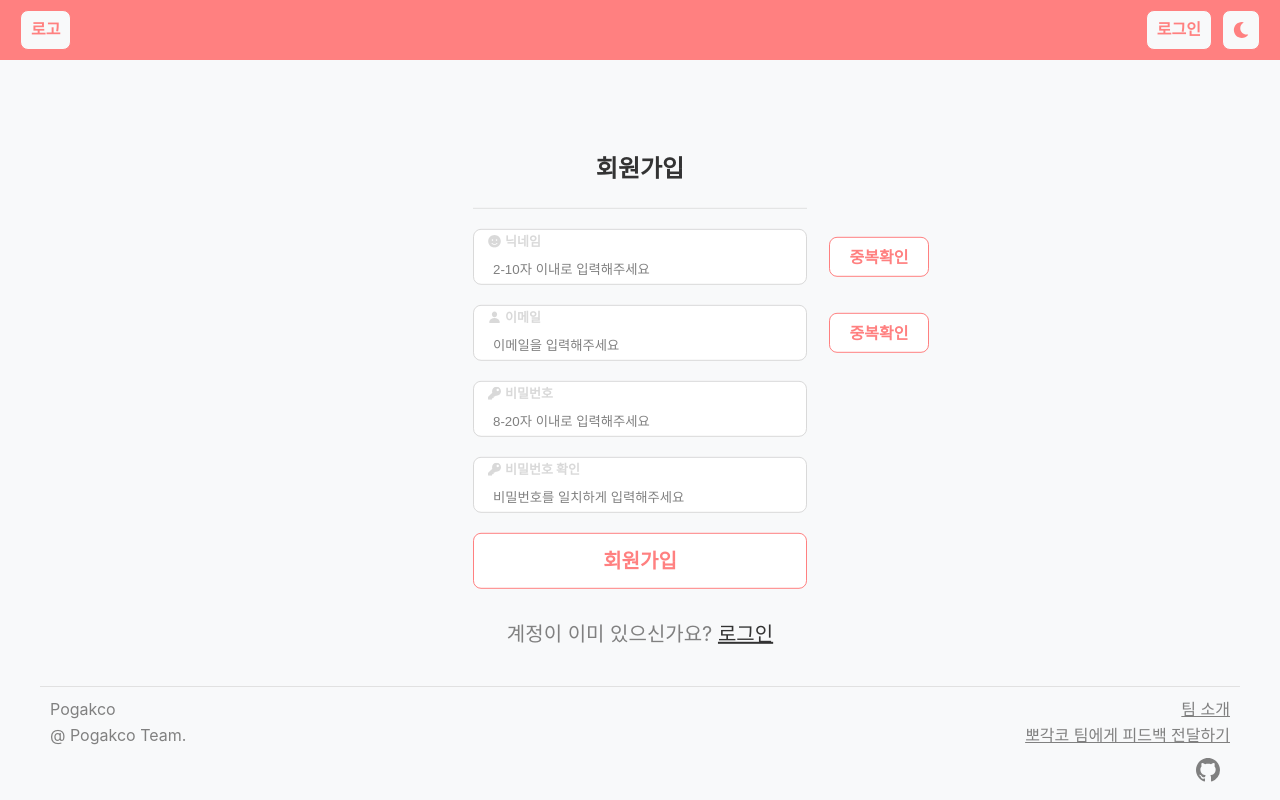
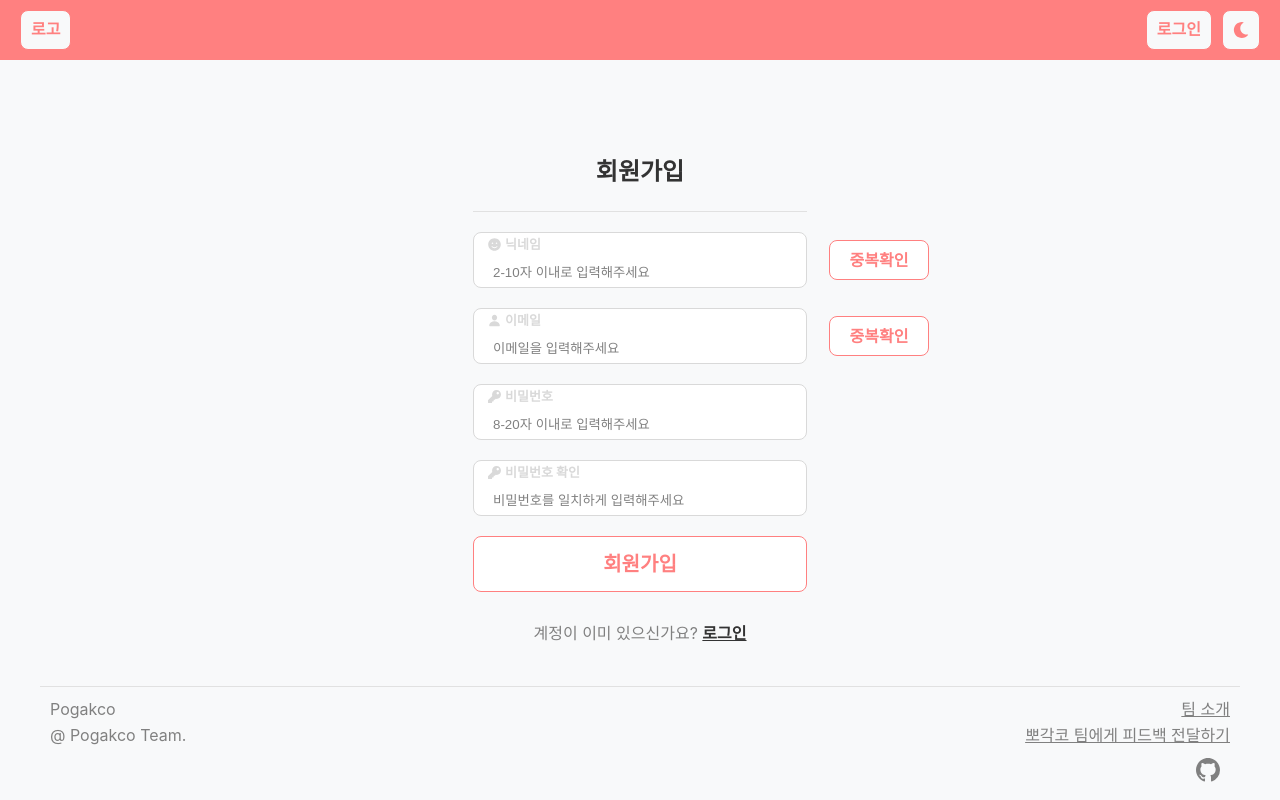
Before and after one commit to Pogakco/FE, a React (Vite) app: page /signup in a window 1280 px wide. Built offline with nearby package versions, Linux system fonts and the light colour scheme; no server answers; a web font is replaced by a local one.

Commit message:
Feat: 로그인, 회원가입 toast message 추가
- react-hot-toast 사용하여, 성공/실패 메세지 출력

```diff
--- a/package.json
+++ b/package.json
@@ -15,6 +15,7 @@
     "react-dom": "^18.3.1",
     "react-error-boundary": "^4.0.13",
     "react-hook-form": "^7.52.0",
+    "react-hot-toast": "^2.4.1",
     "react-icons": "^5.2.1",
     "react-router-dom": "^6.24.0",
     "react-slick": "^0.30.2",
--- a/src/App.tsx
+++ b/src/App.tsx
@@ -16,6 +16,7 @@ import Layout from "./components/layout/Layout";
 import useInitialize from "./hooks/useInitialize";
 import { useEffect } from "react";
 import Test from "./pages/Test";
+import CustomToaster from "./components/toaster/CustomToaster";
 
 const router = createBrowserRouter([
   {
@@ -73,6 +74,7 @@ function App() {
     <ThemeProvider theme={light}>
       <GlobalStyle themeName="light" />
       <RouterProvider router={router} />
+      <CustomToaster />
     </ThemeProvider>
   );
 }
--- a/src/api/apiClient.ts
+++ b/src/api/apiClient.ts
@@ -1,7 +1,7 @@
 import axios, { AxiosRequestConfig } from "axios";
 
-// const BASE_URL = "http://127.0.0.1:3000";
-const BASE_URL = "/api";
+const BASE_URL = process.env.NODE_ENV === "production" ? "" : "/api";
+
 const DEFAULT_TIMEOUT = 30000;
 
 export const createClient = (config?: AxiosRequestConfig) => {
--- /dev/null
+++ b/src/components/toaster/CustomToaster.tsx
@@ -0,0 +1,7 @@
+import { Toaster } from "react-hot-toast";
+
+const CustomToaster = () => {
+  return <Toaster position="top-center" reverseOrder={false} />;
+};
+
+export default CustomToaster;
--- a/src/hooks/useAuth.ts
+++ b/src/hooks/useAuth.ts
@@ -18,9 +18,23 @@ import { isConflictError, isTokenError } from "@/utils/error";
 import { AxiosError } from "axios";
 import { useCallback, useState } from "react";
 import { useErrorBoundary } from "react-error-boundary";
+import toast from "react-hot-toast";
 import { useNavigate } from "react-router-dom";
-import FlashMessage from "@/components/flashMessage/FlashMessage";
-import SignupFlashMessage from "@/components/flashMessage/flashMessageContents/SignupFlashMessage";
+
+const TOAST_MESSAGE = {
+  signup: {
+    success: "회원가입 성공",
+    error: "회원가입 실패"
+  },
+  login: {
+    success: "로그인 성공",
+    error: "로그인 실패"
+  },
+  logout: {
+    success: "로그아웃 성공",
+    error: "로그아웃 실패"
+  }
+};
 
 const useAuth = () => {
   const navigate = useNavigate();
@@ -37,12 +51,14 @@ const useAuth = () => {
     signup(formData)
       .then(() => {
         navigate("/login");
+        toast.success(TOAST_MESSAGE.signup.success);
       })
       .catch((err) => {
         if (isConflictError(err)) {
           setError(err);
         } else {
           showBoundary(err);
+          toast.error(TOAST_MESSAGE.signup.error);
         }
       });
   };
@@ -52,12 +68,14 @@ const useAuth = () => {
       .then(() => {
         storeLogin();
         navigate("/");
+        toast.success(TOAST_MESSAGE.login.success);
       })
       .catch((err) => {
         if (isTokenError(err)) {
           setError(err);
         } else {
           showBoundary(err);
+          toast.error(TOAST_MESSAGE.login.error);
         }
       });
   };
@@ -67,9 +85,11 @@ const useAuth = () => {
       .then(() => {
         storeLogout();
         navigate("/login");
+        toast.success(TOAST_MESSAGE.logout.success);
       })
       .catch((err) => {
-        console.log(err);
+        showBoundary(err);
+        toast.success(TOAST_MESSAGE.logout.error);
       });
   };
 
--- a/src/pages/UserCheckPassword.1.tsx
+++ b/src/pages/UserCheckPassword.1.tsx
@@ -1,5 +1,5 @@
 import { SubmitHandler, useForm } from "react-hook-form";
-import { UserLoginStyle } from "./UserLogin";
+import { UserStyle } from "./UserStyle";
 import Title from "@/components/user/Title";
 import InputField from "@/components/inputField/InputField";
 import { IRessetPassword } from "@/models/auth.model";
@@ -20,7 +20,7 @@ export const UserCheckPassword = () => {
   const onSubmit: SubmitHandler<IRessetPassword> = (data) => console.log(data);
 
   return (
-    <UserLoginStyle>
+    <UserStyle>
       <form onSubmit={handleSubmit(onSubmit)}>
         <Title>비밀번호 확인</Title>
         <fieldset>
@@ -41,6 +41,6 @@ export const UserCheckPassword = () => {
           수정페이지로 이동하기
         </SquareButton>
       </form>
-    </UserLoginStyle>
+    </UserStyle>
   );
 };
--- a/src/pages/UserLogin.tsx
+++ b/src/pages/UserLogin.tsx
@@ -1,5 +1,4 @@
 import InputField from "@/components/inputField/InputField";
-import styled from "styled-components";
 import Title from "@/components/user/Title";
 import SquareButton from "@/components/buttons/SquareButton";
 import { Link } from "react-router-dom";
@@ -10,6 +9,7 @@ import {
   AUTH_INPUT_FIELD,
   AUTH_INPUT_FIELD_ERROR
 } from "@/constants/inputField";
+import { UserStyle } from "./UserStyle";
 
 const UserLogin = () => {
   const {
@@ -25,7 +25,7 @@ const UserLogin = () => {
   };
 
   return (
-    <UserLoginStyle>
+    <UserStyle>
       <form onSubmit={handleSubmit(onSubmit)}>
         <Title>로그인</Title>
         <fieldset>
@@ -61,51 +61,8 @@ const UserLogin = () => {
       <div className="login-check">
         계정이 없으신가요? <Link to="/signup">회원가입</Link>
       </div>
-    </UserLoginStyle>
+    </UserStyle>
   );
 };
 
-export const UserLoginStyle = styled.main`
-  position: absolute;
-  inset: 0;
-  top: 50%;
-  left: 50%;
-  transform: translate(-50%, -50%);
-
-  width: ${({ theme }) => theme.layoutWidth.auth};
-  height: fit-content;
-
-  form {
-    display: flex;
-    flex-direction: column;
-    gap: 20px;
-    margin: 0 auto;
-    width: 100%;
-
-    fieldset {
-      position: relative;
-      button {
-        position: absolute;
-        top: 8px;
-        right: -122px;
-      }
-    }
-  }
-
-  .help-message {
-    margin: 8px 9px 0px 9px;
-    font-size: ${({ theme }) => theme.fontSize.small};
-    color: #ff0000;
-  }
-
-  .login-check {
-    font-size: ${({ theme }) => theme.fontSize.large};
-    color: ${({ theme }) => theme.color.grey3};
-    text-align: center;
-    margin: 29px 0 0 0;
-    a {
-      color: ${({ theme }) => theme.color.black};
-    }
-  }
-`;
 export default UserLogin;
--- a/src/pages/UserProfile.tsx
+++ b/src/pages/UserProfile.tsx
@@ -2,8 +2,7 @@ import SquareButton from "@/components/buttons/SquareButton";
 import InputField from "@/components/inputField/InputField";
 import { ISignup } from "@/models/auth.model";
 import { SubmitHandler } from "react-hook-form";
-import styled from "styled-components";
-import { UserLoginStyle } from "./UserLogin";
+import { UserProfileStyle } from "./UserStyle";
 import { AUTH_REGEX } from "@/constants/regex";
 import {
   AUTH_INPUT_FIELD,
@@ -42,6 +41,7 @@ const UserProfile = () => {
 
   return (
     <UserProfileStyle>
+      <div className="profile-content">
         <div className="header">
           <UserImage url={profile?.profileImageUrl || null} />
         </div>
@@ -121,16 +121,9 @@ const UserProfile = () => {
             프로필 수정하기
           </SquareButton>
         </form>
+      </div>
     </UserProfileStyle>
   );
 };
 
-const UserProfileStyle = styled(UserLoginStyle)`
-  .header {
-    width: fit-content;
-    height: fit-content;
-    margin: 0 auto 50px;
-    position: relative;
-  }
-`;
 export default UserProfile;
--- a/src/pages/UserSignup.tsx
+++ b/src/pages/UserSignup.tsx
@@ -1,4 +1,4 @@
-import { UserLoginStyle } from "./UserLogin";
+import { UserStyle } from "./UserStyle";
 import Title from "@/components/user/Title";
 
 import InputField from "@/components/inputField/InputField";
@@ -28,9 +28,8 @@ const UserSignup = () => {
     });
   };
 
-  console.log(errors);
   return (
-    <UserLoginStyle>
+    <UserStyle>
       <form onSubmit={handleSubmit(onSubmit)}>
         <Title>회원가입</Title>
         <fieldset>
@@ -141,7 +140,7 @@ const UserSignup = () => {
       <div className="login-check">
         계정이 이미 있으신가요? <Link to="/login">로그인</Link>
       </div>
-    </UserLoginStyle>
+    </UserStyle>
   );
 };
 
--- /dev/null
+++ b/src/pages/UserStyle.ts
@@ -0,0 +1,64 @@
+import styled from "styled-components";
+
+export const UserStyle = styled.main`
+  position: absolute;
+  inset: 0;
+  top: 50%;
+  left: 50%;
+  transform: translate(-50%, -50%);
+
+  width: ${({ theme }) => theme.layoutWidth.auth};
+  height: fit-content;
+
+  form {
+    display: flex;
+    flex-direction: column;
+    gap: 20px;
+    margin: 0 auto;
+    width: 100%;
+
+    fieldset {
+      position: relative;
+      button {
+        position: absolute;
+        top: 8px;
+        right: -122px;
+      }
+    }
+  }
+
+  .help-message {
+    margin: 8px 9px 0px 9px;
+    font-size: ${({ theme }) => theme.fontSize.small};
+    color: #ff0000;
+  }
+
+  .login-check {
+    font-size: ${({ theme }) => theme.fontSize.medium};
+    color: ${({ theme }) => theme.color.grey3};
+    text-align: center;
+    margin: 29px 0 0 0;
+    a {
+      color: ${({ theme }) => theme.color.black};
+      font-weight: bold;
+    }
+  }
+`;
+
+export const UserProfileStyle = styled(UserStyle)`
+  width: 100%;
+  position: static;
+  transform: none;
+  margin: 60px 0;
+
+  .profile-content {
+    width: ${({ theme }) => theme.layoutWidth.auth};
+    margin: 0 auto;
+  }
+  .header {
+    width: fit-content;
+    height: fit-content;
+    margin: 0 auto 50px;
+    position: relative;
+  }
+`;
```
Also changed, not shown: src/components/flashMessage/FlashMessage.tsx (deleted, +0 -63 lines), src/components/flashMessage/flashMessageContents/SignupFlashMessage.tsx (deleted, +0 -12 lines), src/assets/imgs/congratulations.png (added), 1 other file (tests, documents, lock files or other folders). Lines whose indentation alone changed are shown as unchanged.
